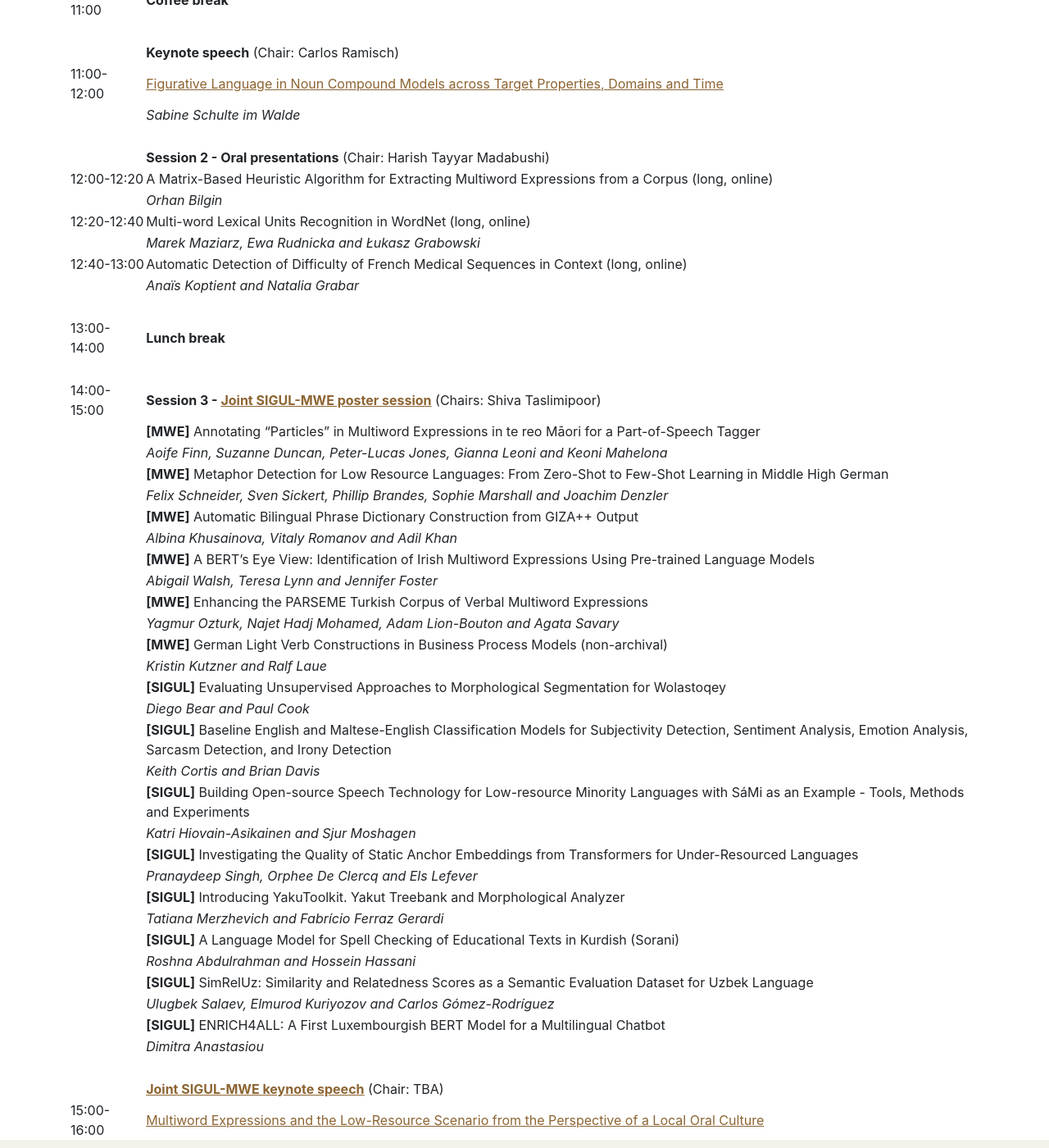
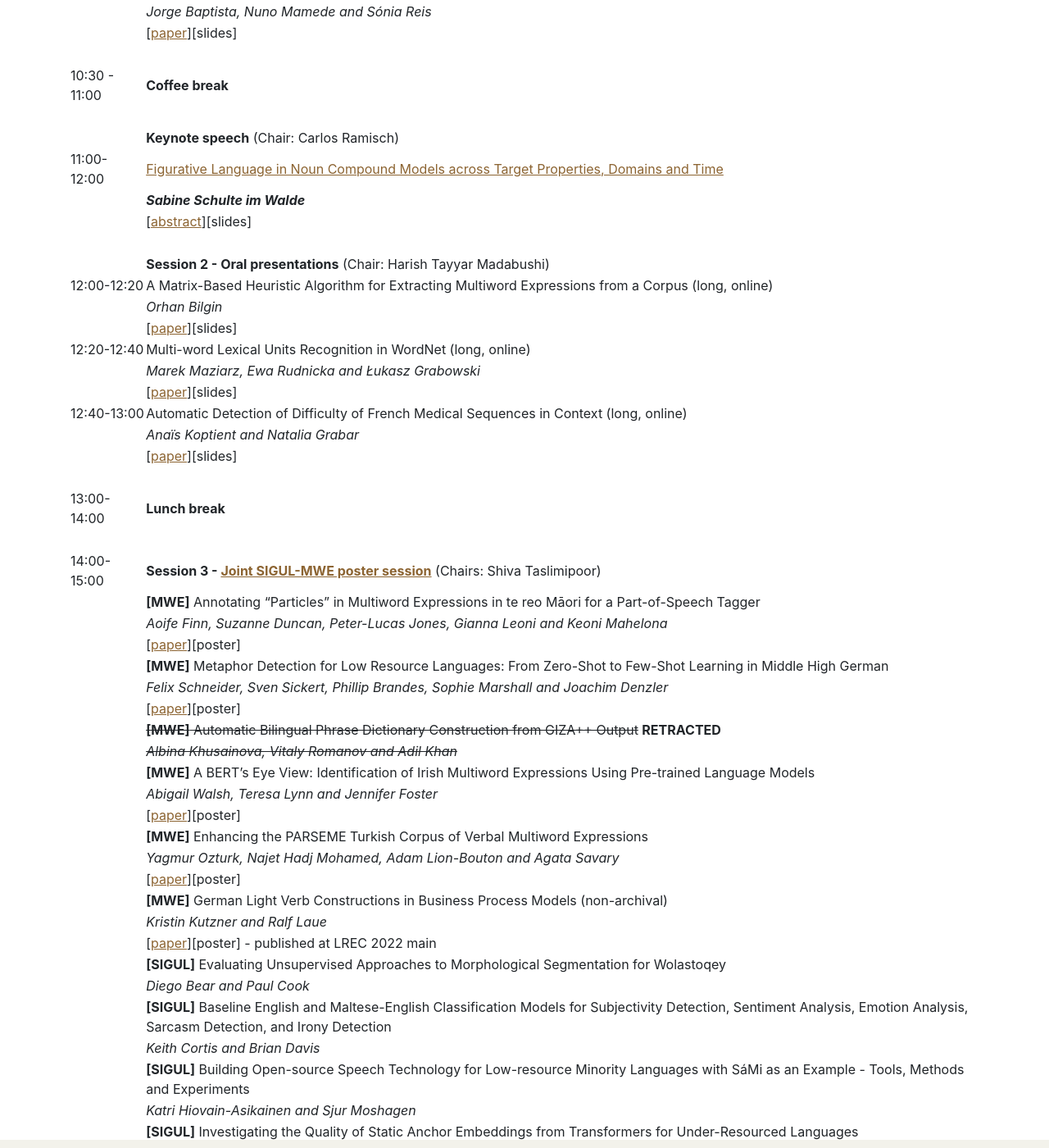
Before and after one commit to multiword/multiword.github.io, a Jekyll site: the page built from mwe2022/index.md, in a window 1280 px wide and 1400 px high, scrolled down 1540 px. Shown: the whole window at 82% size. Built offline with Jekyll 4.4.1, drawn with Linux system fonts in a browser that asks for light colours; comment, search, counter and statistics services are not loaded; some of the changed text lies outside the part shown.

Commit message:
Add links to papers

```diff
--- a/mwe2022/index.md
+++ b/mwe2022/index.md
@@ -63,44 +63,57 @@ Special Interest Group on the Lexicon ([SIGLEX](http://www.siglex.org/)) of the
 |                | **Session 1 - Oral presentations** (Chair: Agata Savary) |
 | 09:10-09:25    | A General Framework for Detecting Metaphorical Collocations (short, on-site) |
 |                | *Marija Brkić Bakarić, Lucia Načinović Prskalo and Maja Popović* |
+|                | [[paper](http://www.lrec-conf.org/proceedings/lrec2022/workshops/MWE/pdf/2022.mwe2022-1.3.pdf)][slides] |
 | 09:25-09:40    | Improving Grammatical Error Correction for Multiword Expressions (short, on-site) |
 |                | *Shiva Taslimipoor, Christopher Bryant and Zheng Yuan* |
+|                | [[paper](http://www.lrec-conf.org/proceedings/lrec2022/workshops/MWE/pdf/2022.mwe2022-1.4.pdf)][slides] |
 | 09:40-09:50    | Native and Non-native Speakers’ Idiom Production: What Can Read Speech Tell Us? (non-archival, on-site) |
 |                | *Jing Liu and Helmer Strik* |
 | 09:50-10:10    | An Analysis of Attention in German Verbal Idiom Disambiguation (long, online) |
 |                | *Rafael Ehren, Laura Kallmeyer and Timm Lichte* |
+|                | [[paper](http://www.lrec-conf.org/proceedings/lrec2022/workshops/MWE/pdf/2022.mwe2022-1.5.pdf)][slides] |
 | 10:10-10:30    | Support Verb Constructions across the Ocean Sea (long, online) |
 |                | *Jorge Baptista, Nuno Mamede and Sónia Reis* |
+|                | [[paper](http://www.lrec-conf.org/proceedings/lrec2022/workshops/MWE/pdf/2022.mwe2022-1.6.pdf)][slides] |
 |                | |
 | 10:30 - 11:00  | **Coffee break** |
 |                | |
 |                | **Keynote speech** (Chair: Carlos Ramisch) |
 | 11:00- 12:00   | [Figurative Language in Noun Compound Models across Target Properties, Domains and Time](#keynotes) |
-|                | *Sabine Schulte im Walde*
+|                | **_Sabine Schulte im Walde_**
+|                | [[abstract](http://www.lrec-conf.org/proceedings/lrec2022/workshops/MWE/pdf/2022.mwe2022-1.1.pdf)][slides] |
 |                | |
 |                | **Session 2 - Oral presentations** (Chair: Harish Tayyar Madabushi) |
 | 12:00-12:20    | A Matrix-Based Heuristic Algorithm for Extracting Multiword Expressions from a Corpus (long, online) |
 |                | *Orhan Bilgin* |
+|                | [[paper](http://www.lrec-conf.org/proceedings/lrec2022/workshops/MWE/pdf/2022.mwe2022-1.7.pdf)][slides] |
 | 12:20-12:40    | Multi-word Lexical Units Recognition in WordNet (long, online) |
 |                | *Marek Maziarz, Ewa Rudnicka and Łukasz Grabowski* |
+|                | [[paper](http://www.lrec-conf.org/proceedings/lrec2022/workshops/MWE/pdf/2022.mwe2022-1.8.pdf)][slides] |
 | 12:40-13:00    | Automatic Detection of Difficulty of French Medical Sequences in Context (long, online) |
 |                | *Anaïs Koptient and Natalia Grabar* |
+|                | [[paper](http://www.lrec-conf.org/proceedings/lrec2022/workshops/MWE/pdf/2022.mwe2022-1.9.pdf)][slides] |
 |                | |
 | 13:00- 14:00   | **Lunch break** |
 |                | |
 | 14:00- 15:00   | **Session 3 - [Joint SIGUL-MWE poster session](https://sigul-2022.ilc.cnr.it/)** (Chairs: Shiva Taslimipoor) |
 |                | **[MWE]** Annotating “Particles” in Multiword Expressions in te reo Māori for a Part-of-Speech Tagger |
 |                | *Aoife Finn, Suzanne Duncan, Peter-Lucas Jones, Gianna Leoni and Keoni Mahelona* |
+|                | [[paper](http://www.lrec-conf.org/proceedings/lrec2022/workshops/MWE/pdf/2022.mwe2022-1.10.pdf)][poster] |
 |                | **[MWE]** Metaphor Detection for Low Resource Languages: From Zero-Shot to Few-Shot Learning in Middle High German |
 |                | *Felix Schneider, Sven Sickert, Phillip Brandes, Sophie Marshall and Joachim Denzler* |
-|                | **[MWE]** Automatic Bilingual Phrase Dictionary Construction from GIZA++ Output |
-|                | *Albina Khusainova, Vitaly Romanov and Adil Khan* |
+|                | [[paper](http://www.lrec-conf.org/proceedings/lrec2022/workshops/MWE/pdf/2022.mwe2022-1.11.pdf)][poster] |
+|                | <del>**[MWE]** Automatic Bilingual Phrase Dictionary Construction from GIZA++ Output</del> **RETRACTED** |
+|                | <del> *Albina Khusainova, Vitaly Romanov and Adil Khan* </del> |
 |                | **[MWE]** A BERT's Eye View: Identification of Irish Multiword Expressions Using Pre-trained Language Models |
 |                | *Abigail Walsh, Teresa Lynn and Jennifer Foster* |
+|                | [[paper](http://www.lrec-conf.org/proceedings/lrec2022/workshops/MWE/pdf/2022.mwe2022-1.13.pdf)][poster] |
 |                | **[MWE]** Enhancing the PARSEME Turkish Corpus of Verbal Multiword Expressions |
 |                | *Yagmur Ozturk, Najet Hadj Mohamed, Adam Lion-Bouton and Agata Savary* |
+|                | [[paper](http://www.lrec-conf.org/proceedings/lrec2022/workshops/MWE/pdf/2022.mwe2022-1.14.pdf)][poster] |
 |                | **[MWE]** German Light Verb Constructions in Business Process Models (non-archival) |
 |                | *Kristin Kutzner and Ralf Laue* |
+|                | [[paper](http://www.lrec-conf.org/proceedings/lrec2022/pdf/2022.lrec-1.491.pdf)][poster] - published at LREC 2022 main |
 |                | **[SIGUL]** Evaluating Unsupervised Approaches to Morphological Segmentation for Wolastoqey |
 |                | *Diego Bear and Paul Cook* |
 |                | **[SIGUL]** Baseline English and Maltese-English Classification Models for Subjectivity Detection, Sentiment Analysis, Emotion Analysis, Sarcasm Detection, and Irony Detection |
@@ -120,7 +133,8 @@ Special Interest Group on the Lexicon ([SIGLEX](http://www.siglex.org/)) of the
 |                | |
 |                | **[Joint SIGUL-MWE keynote speech](https://sigul-2022.ilc.cnr.it/)** (Chair: TBA) |
 | 15:00- 16:00   | [Multiword Expressions and the Low-Resource Scenario from the Perspective of a Local Oral Culture](#keynotes) |
-|                | *Steven Bird*
+|                | **_Steven Bird_**
+|                | [[abstract](http://www.lrec-conf.org/proceedings/lrec2022/workshops/MWE/pdf/2022.mwe2022-1.2.pdf)][slides] |
 |                | |
 | 16:00 - 16:30  | **Coffee break** |
 |                | |
@@ -131,15 +145,16 @@ Special Interest Group on the Lexicon ([SIGLEX](http://www.siglex.org/)) of the
 |                | *Eva Zehentner* |
 | 16:50-17:05    | Sample Efficient Approaches for Idiomaticity Detection (short, online) |
 |                | *Dylan Robert Schumacher Phelps, Xuan-Rui Fan, Edward Gow-Smith, Harish Tayyar Madabushi, Carolina Scarton and Aline Villavicencio* |
+|                | [[paper](http://www.lrec-conf.org/proceedings/lrec2022/workshops/MWE/pdf/2022.mwe2022-1.15.pdf)][poster] |
 | 17:05-17:20    | mwetoolkit-lib: Adaptation of the mwetoolkit as a Python Library and an Application to MWE-based Document Clustering (short, online) |
 |                | *Fernando Rezende Zagatti, Paulo Augusto de Lima Medeiros, Esther da Cunha Soares, Lucas Nildaimon dos Santos Silva, Carlos Ramisch and Livy Real* |
+|                | [[paper](http://www.lrec-conf.org/proceedings/lrec2022/workshops/MWE/pdf/2022.mwe2022-1.16.pdf)][poster] |
 | 17:20-17:40    | Handling Idioms in Symbolic Multilingual Natural Language Generation (long, online) |
 |                | *Michaelle Dubé and François Lareau* |
+|                | [[paper](http://www.lrec-conf.org/proceedings/lrec2022/workshops/MWE/pdf/2022.mwe2022-1.17.pdf)][poster] |
 |                | |
 | 17:40- 18:00   | **MWE community discussion** (Chair: Carlos Ramisch) |
 |                | Open to all MWE Section members for online participation |
-
-
 
 
 -----
```
